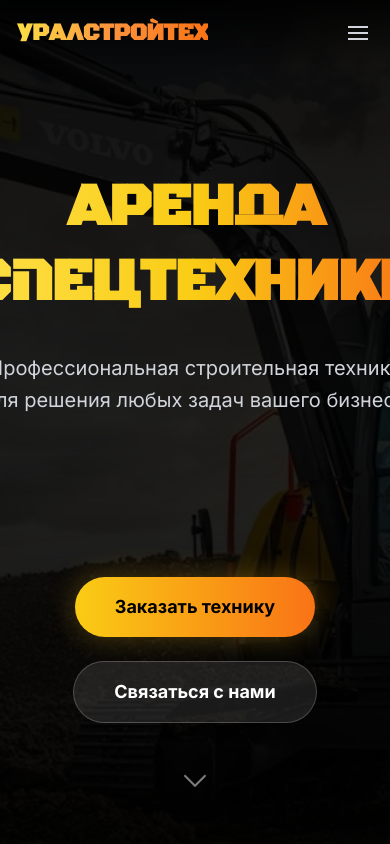
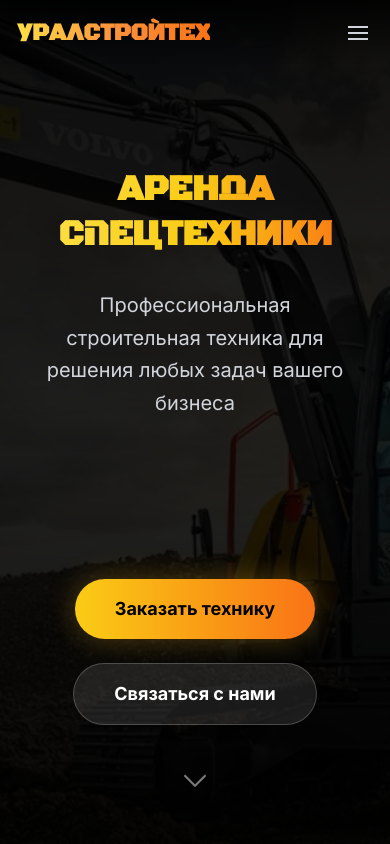
Before and after one commit to burkovmu/specteh, a Next.js app: page / in a window 390 px wide. Shown: the top 844 px of the page. Built offline with nearby package versions, Linux system fonts and the light colour scheme.

Commit message:
Исправлено отображение заголовка в мобильной версии

```diff
--- a/src/app/globals.css
+++ b/src/app/globals.css
@@ -77,6 +77,18 @@ body {
   }
 }
 
+/* Адаптивные улучшения для мобильных устройств */
+@media (max-width: 640px) {
+  h1, h2, h3 {
+    word-break: break-word;
+    hyphens: auto;
+  }
+
+  .font-black-ops {
+    letter-spacing: -0.02em;
+  }
+}
+
 /* Закругленные элементы */
 .rounded-custom {
   border-radius: 0.75rem;
--- a/src/app/page.tsx
+++ b/src/app/page.tsx
@@ -82,7 +82,7 @@ export default function Home() {
             <div className="mb-8">
               <div className="relative max-w-7xl mx-auto px-4 sm:px-6 lg:px-8 pt-20 pb-28 flex flex-col items-center">
                 <div>
-                  <h1 className="text-6xl md:text-8xl font-bold mb-8 text-transparent bg-clip-text bg-gradient-to-r from-yellow-300 via-yellow-400 to-orange-500 tracking-tight leading-tight font-black-ops uppercase">
+                  <h1 className="text-4xl sm:text-5xl md:text-7xl lg:text-8xl font-bold mb-8 text-transparent bg-clip-text bg-gradient-to-r from-yellow-300 via-yellow-400 to-orange-500 tracking-tight leading-tight font-black-ops uppercase break-words">
                     Аренда спецтехники
                   </h1>
                   <p className="text-xl md:text-2xl text-gray-300 mb-12 max-w-3xl mx-auto font-light leading-relaxed">
```
